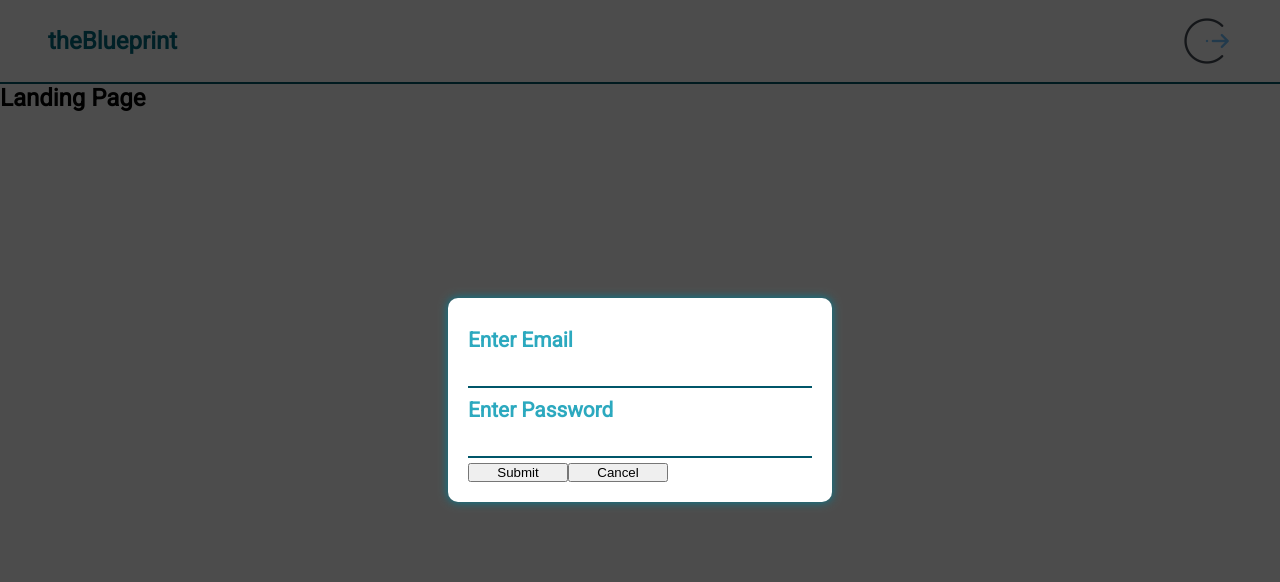
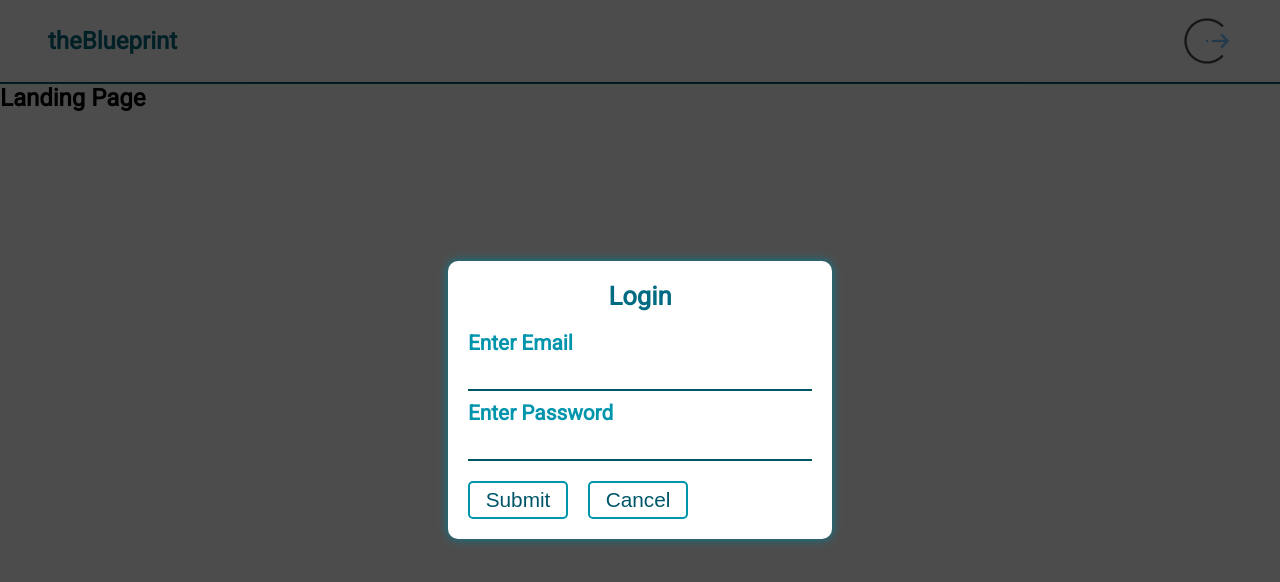
Before and after one commit to gootieno/theBluePrint, a React (Create React App) app in the folder frontend/: page / in a window 1280 px wide. Both pictures are taken after a click on the element 1207 px from the left and 41 px from the top of the page. Shown: the top 582 px of the page. Built offline with nearby package versions, Linux system fonts and the light colour scheme.

Commit message:
login modal basic styles complete

```diff
--- a/frontend/src/Forms/login-form.css
+++ b/frontend/src/Forms/login-form.css
@@ -13,8 +13,16 @@
     width: 30%;
 }
 
+#login-form-heading {
+    color: var(--brand-color-700);
+    font-weight: bold;
+    font-size: 1.6rem;
+    text-align: center;
+    margin-bottom: 10px;
+}
+
 label.login-form-items {
-    color: var(--brand-color-400);
+    color: var(--brand-color-500);
     font-weight: bold;
     margin-top: 10px;
 }
@@ -30,12 +38,34 @@ input.login-form-items:focus {
     outline: none;
 }
 
-.login-form-items {
+.login-form-items, .form-buttons {
     font-size: 1.3rem;
+}
+
+#form-buttons-container {
+    display: flex;
+    gap: 20px;
+    margin-top: 20px;
 }
 
 .form-buttons {
     width: 100px;
+    border: 2px solid var(--brand-color-500);
+    color: var(--brand-color-800);
+    background-color: #ffffff;
+    padding: 5px;
+    border-radius: 5px;
+    cursor: pointer;
+}
+
+.form-buttons[name="close"]:hover{
+    background-color: var(--danger-color-200);
+    color: white;
+}
+
+.form-buttons[name="submit"]:hover{
+    background-color: var(--brand-color-200);
+    color: white;
 }
 
 @media screen and (min-width: 450px) {
--- a/frontend/src/Forms/login-form.js
+++ b/frontend/src/Forms/login-form.js
@@ -24,6 +24,7 @@ const LoginForm = ({ onClose }) => {
   return (
     <div id="login-form-container">
       <form id="login-form" onSubmit={handleSubmit}>
+        <h3 id="login-form-heading">Login</h3>
         <label
           htmlFor="email"
           id="form-email-label"
@@ -52,11 +53,12 @@ const LoginForm = ({ onClose }) => {
           onChange={handleChange}
           value={password}
         />
-        <div id="form-button-container" className="login-form-items">
-          <button id="submit-button" className="form-buttons">
+        <div id="form-buttons-container" className="login-form-items">
+          <button id="submit-button" className="form-buttons" name="submit">
             Submit
           </button>
           <button
+            name="close"
             id="close-login-modal"
             className="form-buttons"
             onClick={onClose}
```
